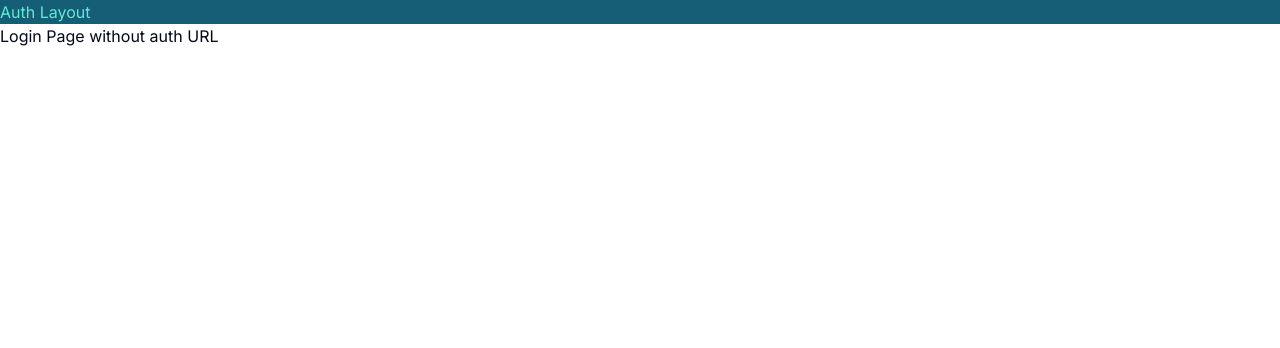
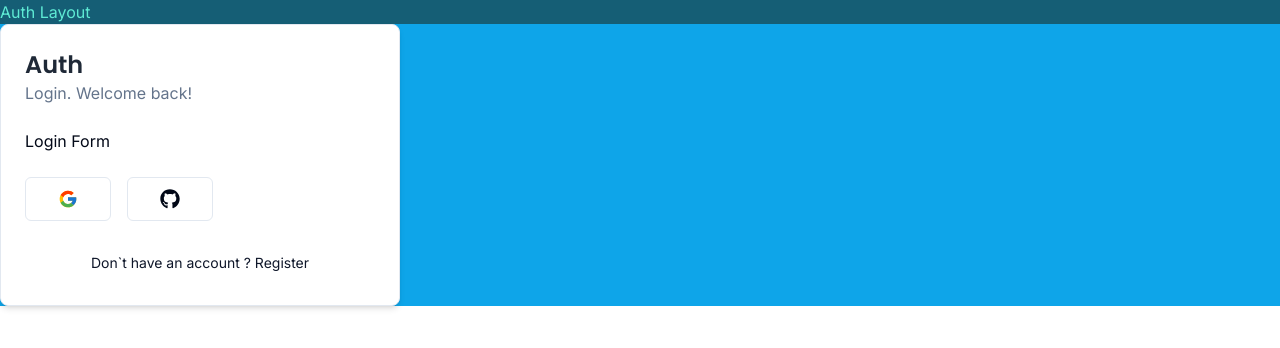
Before and after one commit to InfinityScripter/auth-next-master, a Next.js app: page /auth/login in a window 1280 px wide. Shown: the top 348 px of the page. Built offline with nearby package versions, Linux system fonts and the light colour scheme.

Commit message:
add CardWrapper for register

```diff
--- a/app/auth/layout.tsx
+++ b/app/auth/layout.tsx
@@ -4,7 +4,7 @@
   return (
     <div>
       <nav className='bg-cyan-800 text-teal-300'>Auth Layout</nav>
-      {children}
+      <div className=' bg-sky-500'>{children}</div>
     </div>
   );
 };
--- a/app/auth/login/page.tsx
+++ b/app/auth/login/page.tsx
@@ -1,7 +1,8 @@
 import React from 'react';
+import { LoginForm } from '@/components/auth/login-form';
 
 const LoginPage = () => {
-  return <div>Login Page without auth URL</div>;
+  return <LoginForm />;
 };
 
 export default LoginPage;
--- /dev/null
+++ b/components/auth/back-button.tsx
@@ -0,0 +1,20 @@
+'use client';
+
+import React from 'react';
+import { Button } from '@/components/ui/button';
+import Link from 'next/link';
+
+interface BackButtonProps {
+  href: string;
+  label: string;
+}
+
+const BackButton = ({ href, label }: BackButtonProps) => {
+  return (
+    <Button variant='link' className='w-full font-normal' size='sm'>
+      <Link href={href}>{label}</Link>
+    </Button>
+  );
+};
+
+export default BackButton;
--- /dev/null
+++ b/components/auth/card-wrapper.tsx
@@ -0,0 +1,46 @@
+'use client';
+import React from 'react';
+import {
+  Card,
+  CardContent,
+  CardFooter,
+  CardHeader,
+} from '@/components/ui/card';
+import { Header } from '@/components/auth/header';
+import Social from '@/components/auth/social';
+import BackButton from '@/components/auth/back-button';
+
+interface CardWrapperProps {
+  children: React.ReactNode;
+  headerLabel: string;
+  backButtonLabel: string;
+  backButtonHref: string;
+  showSocial?: boolean;
+}
+
+const CardWrapper = ({
+  children,
+  headerLabel,
+  backButtonLabel,
+  backButtonHref,
+  showSocial,
+}: CardWrapperProps) => {
+  return (
+    <Card className='w-[400px] shadow-md'>
+      <CardHeader>
+        <Header label={headerLabel} />
+      </CardHeader>
+      <CardContent>{children}</CardContent>
+      {showSocial && (
+        <CardFooter>
+          <Social />
+        </CardFooter>
+      )}
+      <CardFooter>
+        <BackButton href={backButtonHref} label={backButtonLabel} />
+      </CardFooter>
+    </Card>
+  );
+};
+
+export default CardWrapper;
--- /dev/null
+++ b/components/auth/header.tsx
@@ -0,0 +1,25 @@
+import { Poppins } from 'next/font/google';
+
+import { cn } from '@/lib/utils';
+
+const font = Poppins({
+  subsets: ['latin'],
+  weight: ['600'],
+});
+
+interface HeaderProps {
+  label: string;
+}
+
+export const Header = ({ label }: HeaderProps) => {
+  return (
+    <header className='flex-col items-center justify-center bg-white'>
+      <h1
+        className={cn('text-2xl font-semibold text-gray-800', font.className)}
+      >
+        Auth
+      </h1>
+      <p className='text-muted-foreground'> {label}</p>
+    </header>
+  );
+};
--- /dev/null
+++ b/components/auth/login-form.tsx
@@ -0,0 +1,14 @@
+import CardWrapper from '@/components/auth/card-wrapper';
+
+export const LoginForm = () => {
+  return (
+    <CardWrapper
+      headerLabel='Login. Welcome back!'
+      backButtonLabel='Don`t have an account ? Register'
+      backButtonHref='/auth/register'
+      showSocial
+    >
+      Login Form
+    </CardWrapper>
+  );
+};
--- /dev/null
+++ b/components/auth/social.tsx
@@ -0,0 +1,22 @@
+'use client';
+
+import React from 'react';
+import { FcGoogle } from 'react-icons/fc';
+import { FaGithub } from 'react-icons/fa';
+import { Button } from '@/components/ui/button';
+
+const Social = () => {
+  return (
+    <div className='flex items-center justify-center space-x-4'>
+      <Button variant='outline' size='lg' className='w-full' onClick={() => {}}>
+        <FcGoogle className='h-5 w-5' />
+      </Button>
+
+      <Button variant='outline' size='lg' className='w-full' onClick={() => {}}>
+        <FaGithub className='h-5 w-5' />
+      </Button>
+    </div>
+  );
+};
+
+export default Social;
--- /dev/null
+++ b/components/ui/card.tsx
@@ -0,0 +1,86 @@
+import * as React from 'react';
+
+import { cn } from '@/lib/utils';
+
+const Card = React.forwardRef<
+  HTMLDivElement,
+  React.HTMLAttributes<HTMLDivElement>
+>(({ className, ...props }, ref) => (
+  <div
+    ref={ref}
+    className={cn(
+      'rounded-lg border bg-card text-card-foreground shadow-sm',
+      className
+    )}
+    {...props}
+  />
+));
+Card.displayName = 'Card';
+
+const CardHeader = React.forwardRef<
+  HTMLDivElement,
+  React.HTMLAttributes<HTMLDivElement>
+>(({ className, ...props }, ref) => (
+  <div
+    ref={ref}
+    className={cn('flex flex-col space-y-1.5 p-6', className)}
+    {...props}
+  />
+));
+CardHeader.displayName = 'CardHeader';
+
+const CardTitle = React.forwardRef<
+  HTMLParagraphElement,
+  React.HTMLAttributes<HTMLHeadingElement>
+>(({ className, ...props }, ref) => (
+  <h3
+    ref={ref}
+    className={cn(
+      'text-2xl font-semibold leading-none tracking-tight',
+      className
+    )}
+    {...props}
+  />
+));
+CardTitle.displayName = 'CardTitle';
+
+const CardDescription = React.forwardRef<
+  HTMLParagraphElement,
+  React.HTMLAttributes<HTMLParagraphElement>
+>(({ className, ...props }, ref) => (
+  <p
+    ref={ref}
+    className={cn('text-sm text-muted-foreground', className)}
+    {...props}
+  />
+));
+CardDescription.displayName = 'CardDescription';
+
+const CardContent = React.forwardRef<
+  HTMLDivElement,
+  React.HTMLAttributes<HTMLDivElement>
+>(({ className, ...props }, ref) => (
+  <div ref={ref} className={cn('p-6 pt-0', className)} {...props} />
+));
+CardContent.displayName = 'CardContent';
+
+const CardFooter = React.forwardRef<
+  HTMLDivElement,
+  React.HTMLAttributes<HTMLDivElement>
+>(({ className, ...props }, ref) => (
+  <div
+    ref={ref}
+    className={cn('flex items-center p-6 pt-0', className)}
+    {...props}
+  />
+));
+CardFooter.displayName = 'CardFooter';
+
+export {
+  Card,
+  CardHeader,
+  CardFooter,
+  CardTitle,
+  CardDescription,
+  CardContent,
+};
--- a/package.json
+++ b/package.json
@@ -20,6 +20,7 @@
     "prettier-plugin-tailwindcss": "^0.5.13",
     "react": "^18",
     "react-dom": "^18",
+    "react-icons": "^5.0.1",
     "tailwind-merge": "^2.2.2",
     "tailwindcss-animate": "^1.0.7"
   },
```
Also changed, not shown: 1 other file (tests, documents, lock files or other folders).
